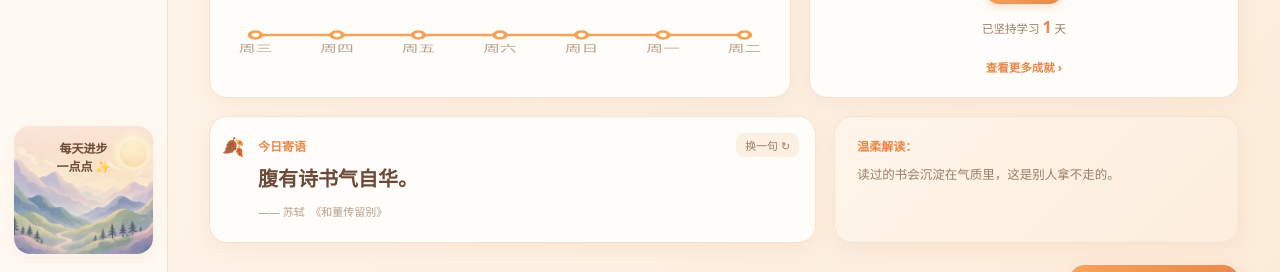
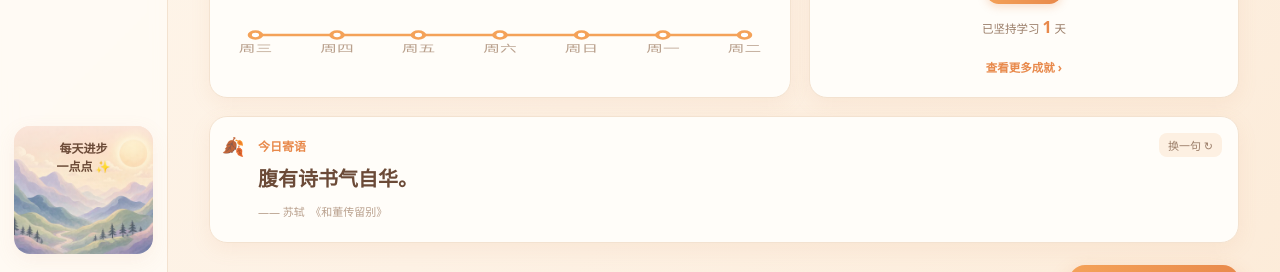
Before and after one commit to 12star12/xiaohuoban, a plain HTML site: page app/index.html in a window 1280 px wide. Shown: the part 528-800 px from the top of the page. Drawn offline with Linux system fonts and the light colour scheme.

Commit message:
首页去掉「温柔解读」卡片；README 补充上传资料格式指南
- 移除首页寄语右侧的温柔解读面板，寄语卡改为整行通栏
- README 新增「上传什么资料最合适」：格式推荐度、推荐题目模板、
  ima 提示词、单次导入容量、效果差的资料类型

```diff
--- a/app/index.html
+++ b/app/index.html
@@ -95,10 +95,6 @@
       <!-- 今日寄语 -->
       <div class="quote-row">
         <div class="panel today-quote" id="quoteCard"></div>
-        <div class="panel gentle-note">
-          <div class="gn-title">温柔解读：</div>
-          <div class="gn-text" id="quoteExplain"></div>
-        </div>
       </div>
 
       <!-- 仅首页显示的浮动按钮 -->
--- a/app/js/app.js
+++ b/app/js/app.js
@@ -163,7 +163,6 @@ const App = {
       <div class="tq-zh">${q.zh}</div>
       <div class="tq-src">—— ${q.author}　${q.work}${q.note ? '　(' + q.note + ')' : ''}</div>
     `;
-    document.getElementById('quoteExplain').textContent = q.explain || '慢慢读，读出自己的节奏就好。';
   },
 
   async refreshQuote() {
--- a/app/styles.css
+++ b/app/styles.css
@@ -243,7 +243,7 @@ button { cursor: pointer; }
 .badge-days b { font-size: 16px; color: var(--orange-deep); }
 
 /* ---------- 今日寄语 ---------- */
-.quote-row { display: grid; grid-template-columns: 1.5fr 1fr; gap: 18px; }
+.quote-row { display: grid; grid-template-columns: 1fr; gap: 18px; }
 .today-quote { position: relative; padding: 20px 26px; }
 .tq-leaf { position: absolute; left: 12px; top: 14px; font-size: 18px; }
 .tq-label { font-size: 12px; font-weight: 700; color: var(--orange-deep); margin-bottom: 6px; margin-left: 22px; }
@@ -251,9 +251,6 @@ button { cursor: pointer; }
 .tq-src { font-size: 11px; color: var(--ink-3); margin-top: 8px; margin-left: 22px; }
 .tq-refresh { position: absolute; right: 16px; top: 16px; border: 0; background: var(--cream-2); color: var(--ink-2); font-size: 11px; border-radius: 8px; padding: 4px 9px; }
 .tq-refresh:hover { background: var(--orange-soft); }
-.gentle-note { background: linear-gradient(135deg, #fff5ea, #fdeede); }
-.gn-title { font-size: 12px; font-weight: 700; color: var(--orange-deep); margin-bottom: 6px; }
-.gn-text { font-size: 12.5px; color: var(--ink-2); line-height: 1.9; }
 
 /* ---------- 浮动按钮 / 鼓励卡 ---------- */
 .float-start {
```
Also changed, not shown: 1 other file.
